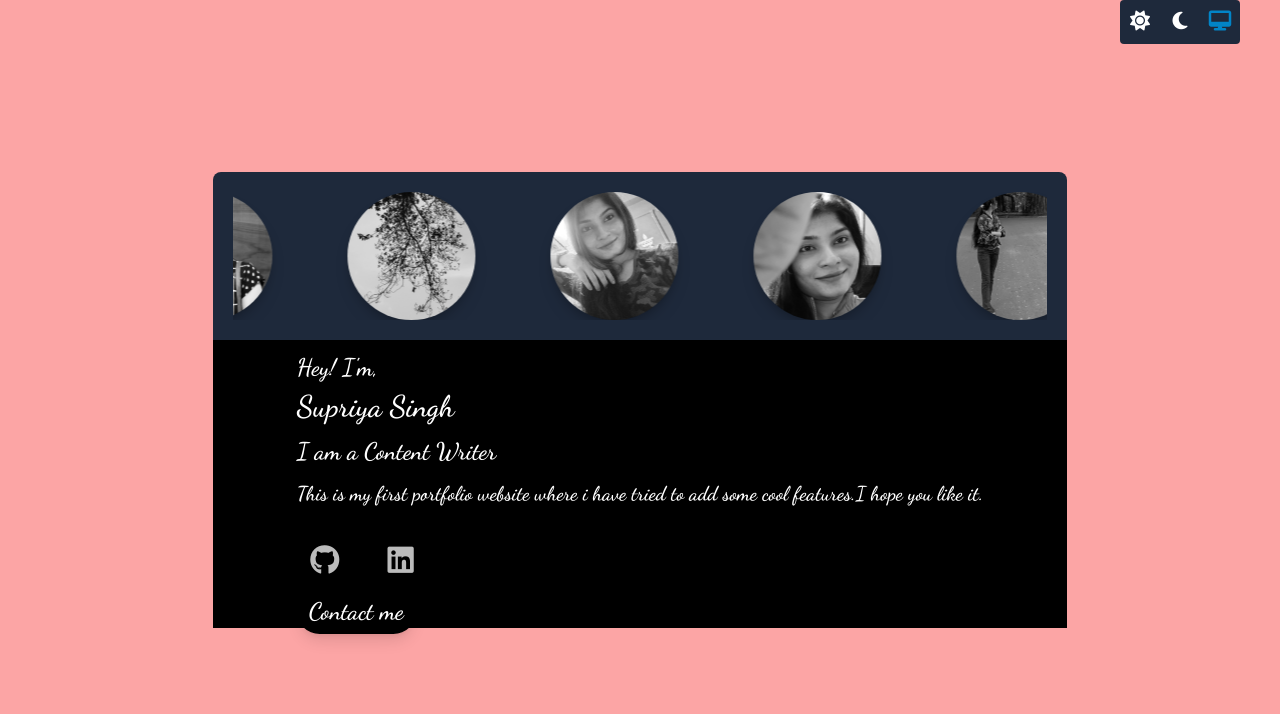
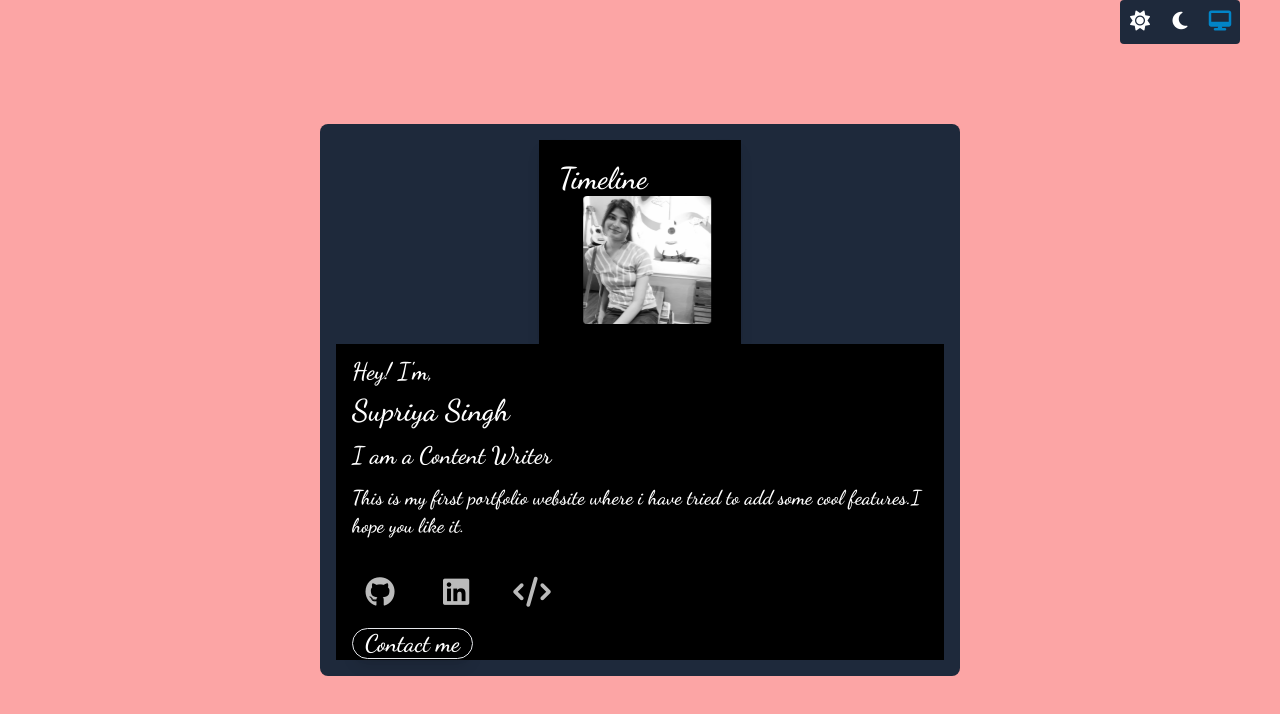
Before and after one commit to Prash-mare/Portfolio, a React (Vite) app: page / in a window 1280 px wide. Shown: the top 714 px of the page. Built offline with nearby package versions, Linux system fonts and the light colour scheme.

Commit message:
fixed issues

```diff
--- a/src/components/Banner.jsx
+++ b/src/components/Banner.jsx
@@ -4,7 +4,7 @@ import bannerbg from '../assets/shape3.svg';
 import { useEffect } from 'react';
 import { useTypewriter } from 'react-simple-typewriter';
 import { ImageData } from '../constants';
-
+import { links } from '../constants';
 import ImageSlider from './ImageSlider';
 
 
@@ -21,6 +21,7 @@ const Banner=()=>{
     );
     const element=document.documentElement
     const darkQuery=window.matchMedia("(prefers-color-scheme:dark)");
+
 
     const options=[
         {
@@ -55,7 +56,7 @@ const Banner=()=>{
                     localStorage.setItem("theme",'light')
                     break;
 
-                deafult:
+                default:
                 localStorage.removeItem("theme")
                 break;
             }
@@ -63,9 +64,9 @@ const Banner=()=>{
     return (
         <>
 
-        {/* <ImageSlider/> */}
+
         <section className='bg-red-300 w-full h-screen flex items-center justify-center'>
-        <div className="main   w-2/3   bg-white rounded-lg  duration-100  items-center flex flex-col justify-center dark:bg-slate-800 dark:text-white"
+        <div className="main w-full max-w-screen-sm p-4 bg-white rounded-lg  duration-100  items-center flex flex-col justify-center dark:bg-slate-800 dark:text-white"
                                 >
                                     <div className="fixed top-0 right-10 duration-100 dark:bg-slate-800 dark:text-white bg-gray-100 rounded">
 
@@ -95,21 +96,23 @@ const Banner=()=>{
                 <p className='mt-3 text-xl'>This is my first portfolio website where i have tried to add some cool features.I hope you like it.</p>
                 <br/>
                 <div className='icon_container space-x-5 mb-2 flex '>
-                    <a href="" className="cursor-pointer animate-pulse hover:bg-orange-500 px-3 py-4 w-14 h-14 rounded-full flex justify-center bg-white dark:bg-black dark:text-white items-center">
-                    <i className='text-3xl fa-brands fa-github'></i>
+               {links.map((d)=>
 
-                    </a>
-                    <a href="" className="cursor-pointer animate-pulse hover:bg-orange-500 px-3 py-4 w-14 h-14 rounded-full flex justify-center bg-white text-black dark:bg-black dark:text-white items-center">
-                    <i className='text-3xl  fa-brands fa-linkedin'></i>
+                <a href={d.address} className="cursor-pointer animate-pulse hover:bg-orange-500 px-3 py-4 w-14 h-14 rounded-full flex justify-center bg-white dark:bg-black dark:text-white items-center">
+                <i className={d.name}></i>
 
-                    </a>
+
+                </a>
+               )}
+
 
 
 
                 </div>
+             <a href="mailto:singhsupriya711@gmail.com?" className='px-3  border bg-white font-bold  text-2xl text-black rounded-full  shadow-lg dark:bg-black dark:text-white dark:border-gray-200 ' >Contact me</a>
 
 
-                <a className='px-3 py-2 bg-white font-bold  text-2xl text-black rounded-full  shadow-lg dark:bg-black dark:text-white dark:border-gray-200 ' href="/contact">Contact me</a>
+
                     </div>
                     {/* text */}
 
--- a/src/components/ImageSlider.jsx
+++ b/src/components/ImageSlider.jsx
@@ -7,15 +7,15 @@ const ImageSlider = () => {
         superLargeDesktop: {
             // the naming can be any, depends on you.
             breakpoint: { max: 4000, min: 3000 },
-            items: 10
+            items:1
         },
         desktop: {
             breakpoint: { max: 3000, min: 1024 },
-            items: 8
+            items: 1
         },
         tablet: {
             breakpoint: { max: 1024, min: 464 },
-            items: 4
+            items: 1
         },
         mobile: {
             breakpoint: { max: 464, min: 0 },
@@ -26,13 +26,14 @@ const ImageSlider = () => {
 
 
         <>
-        <div className='flex flex-col w-full p-5'>
+        <div className='flex flex-col w-full sm:w-1/3 p-5 shadow-lg bg-red-200 dark:bg-black'>
+        <div className='text-3xl text-slate-400 dark:text-white'>Timeline</div>
         <Carousel
                 responsive={responsive}
                 infinite={true}
                 draggable={true}
                 autoPlay={true}
-                autoPlaySpeed={500}
+                autoPlaySpeed={2000}
                 customTransition='all 2s'
                 focusOnSelect={true}
                 transitionDuration={1000}
@@ -41,8 +42,8 @@ const ImageSlider = () => {
             >
 
                 {ImageData.map((d) => (
-                    <div>
-                        <img className="rounded-full shadow-lg bg-black w-32 h-32  object-cover filter grayscale brightness-100 drop-shadow-lg contrast-100" src={d.img} />
+                    <div className='flex justify-center items-center'>
+                        <img className=" bg-black w-32 h-32 rounded  object-cover filter grayscale brightness-100  contrast-100" src={d.img} />
                     </div>
                 ))}
              </Carousel>
--- a/src/constants/index.js
+++ b/src/constants/index.js
@@ -91,3 +91,19 @@ export const ImageData=[
     }
 
 ]
+export const links=[
+    {
+        name:"text-3xl fa-brands fa-github",
+        for:"github",
+        address:"https://github.com/supriyasingh711"
+    },{
+        name:"text-3xl fa-brands fa-linkedin",
+        for:"linkedIn",
+        address:"https://www.linkedin.com/in/supriya-singh-741835237/"
+    },
+    {
+        name:"text-3xl fa-solid fa-code",
+        for:"Leetcode",
+        address:"https://leetcode.com/singhsupriya711/"
+    }
+]
```
Also changed, not shown: 5 other files (tests, documents, lock files or other folders).
